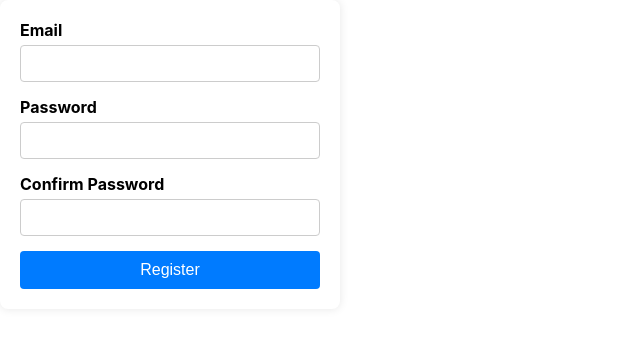
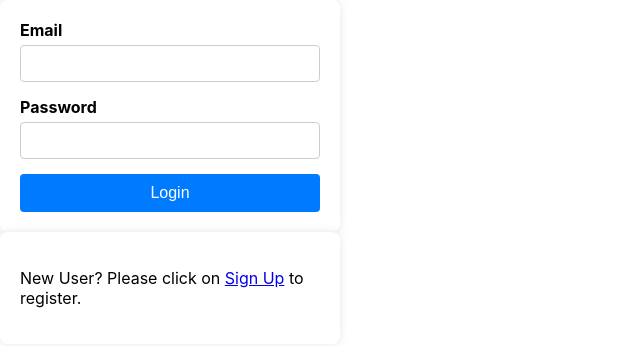
Before and after one commit to Nishant3105/expensetracker, a React (Create React App) app: page /login in a window 1280 px wide. Shown: the top 346 px of the page, without its empty margins (0-640 px from the left). Built offline with nearby package versions, Linux system fonts and the light colour scheme.

Commit message:
Login Screen

```diff
--- a/package.json
+++ b/package.json
@@ -8,6 +8,7 @@
     "@testing-library/user-event": "^13.5.0",
     "react": "^18.3.1",
     "react-dom": "^18.3.1",
+    "react-router-dom": "^5.3.4",
     "react-scripts": "5.0.1",
     "web-vitals": "^2.1.4"
   },
--- a/src/App.js
+++ b/src/App.js
@@ -1,9 +1,18 @@
 import './App.css';
-import Signup from './Components/Signup';
+import { Switch, Route, Redirect } from 'react-router-dom';
+import Expense from './Pages/Expense/Expense';
+import LogIn from './Pages/Auth/LogIn';
+import SignUp from './Pages/Auth/SignUp';
 
 function App() {
   return (
-    <Signup/>
+    <Switch>
+      <Route path="/" exact><Redirect to="/login"/></Route>
+      <Route path="/login"><LogIn/></Route>
+      <Route path="/signup"><SignUp/></Route>
+      <Route path="/expense"><Expense/></Route>
+      <Route path="*"><Redirect to="/login"/></Route>
+    </Switch>
   )
 }
 
--- /dev/null
+++ b/src/Components/Login.js
@@ -0,0 +1,45 @@
+import React, { useState, useContext } from 'react'
+import Classes from './Signup.module.css'
+import AuthContext from '../Contexts/AuthContext';
+import { useHistory,Link } from 'react-router-dom';
+
+const Login = () => {
+    const authCtx=useContext(AuthContext)
+    const history=useHistory()
+    const [userDetails, setUserDetails] = useState({
+        email: '',
+        password: ''
+    })
+
+    const changeHandler = (e) => {
+        const { id, value } = e.target
+        setUserDetails(prevState => ({ ...prevState, [id]: value }))
+    }
+
+    const submitHandler = (e) => {
+        e.preventDefault()
+        const res=authCtx.signupNlogin(userDetails, true)
+        if(res){
+            history.push('/expense')
+        }
+    }
+    return (
+        <>
+        <div className={Classes.container}>
+            <form className={Classes.forminput}>
+                <label htmlFor="email">Email</label>
+                <input id="email" type="email" value={userDetails.email} onChange={changeHandler} required></input>
+                <label htmlFor="password">Password</label>
+                <input id="password" type="password" value={userDetails.password} onChange={changeHandler} required></input>
+                {/* {error && <p>{error}</p>} */}
+                <button type="submit" onClick={submitHandler} className={Classes.button}>Login</button>
+            </form>
+        </div>
+        <div className={Classes.container}>
+            <p>New User? Please click on <Link to="/signup">Sign Up</Link> to register.</p>
+        </div>
+        </>
+    )
+}
+
+export default Login
--- a/src/Components/Signup.js
+++ b/src/Components/Signup.js
@@ -1,9 +1,11 @@
 import React, { useState,useContext } from 'react'
 import AuthContext from '../Contexts/AuthContext';
 import Classes from './Signup.module.css'
+import { useHistory, Link } from 'react-router-dom/cjs/react-router-dom';
 
 const Signup = () => {
     const authCtx=useContext(AuthContext)
+    const history=useHistory()
     const [error, setError] = useState('');
     const [passwordStrength, setPasswordStrength] = useState('');
     const [userDetails, setUserDetails] = useState({
@@ -55,7 +57,10 @@ const Signup = () => {
                 return
             }
             // else if(userDetails.email === "" || userDetails.password === "" || userDetails.)
-                authCtx.signup(userDetails)
+                const res=authCtx.signupNlogin(userDetails, false)
+            if(res){
+                history.push('/login')
+            }
 
         }catch(error){
             console.log(error.message)
@@ -63,6 +68,7 @@ const Signup = () => {
 
     }
     return (
+        <>
         <div className={Classes.container}>
             <form className={Classes.forminput}>
                 <label htmlFor="email">Email</label>
@@ -76,6 +82,10 @@ const Signup = () => {
                 <button type="submit" onClick={submitHandler} className={Classes.button}>Register</button>
             </form>
         </div>
+        <div className={Classes.container}>
+            <p>Already a User? <Link to="/login">Login</Link></p>
+        </div>
+        </>
     );
 }
 
--- a/src/Contexts/AuthContext.js
+++ b/src/Contexts/AuthContext.js
@@ -1,7 +1,7 @@
 import React, { useEffect, useState } from 'react'
 
 const AuthContext = React.createContext({
-    signup: () => { },
+    signupNlogin: () => { },
     token: null,
     email: null
 })
@@ -19,10 +19,11 @@ export const AuthContextProvider = (props) => {
         })
     }, [])
 
-    const signupHandler = async (usercreds) => {
+    const signupNloginHandler = async (usercreds, login) => {
         try {
             const { email, password } = usercreds
-            const response = await fetch('https://identitytoolkit.googleapis.com/v1/accounts:signUp?key=AIzaSyBAv27yK2e9727TRSNUfn8_39wXJFexs1s', {
+            const url=login ? 'signInWithPassword' : 'signUp'
+            const response = await fetch(`https://identitytoolkit.googleapis.com/v1/accounts:${url}?key=AIzaSyBAv27yK2e9727TRSNUfn8_39wXJFexs1s`, {
                 method: 'POST',
                 headers: {
                     'Content-Type': 'application/json'
@@ -32,8 +33,11 @@ export const AuthContextProvider = (props) => {
             if (!response.ok) throw new Error('Something went wrong!')
             else if (response.ok) {
                 const data = await response.json()
-                localStorage.setItem('token', data.idToken)
-                localStorage.setItem('email', data.email)
+                if(login){
+                    localStorage.setItem('token', data.idToken)
+                    localStorage.setItem('email', data.email)
+                }
+                return true
             }
         } catch (error) {
             console.log(error.message)
@@ -41,7 +45,7 @@ export const AuthContextProvider = (props) => {
         }
     }
     const contextValues = {
-        signup: signupHandler,
+        signupNlogin: signupNloginHandler,
         token: userDetails.token,
         email: userDetails.email
     }
--- /dev/null
+++ b/src/Pages/Auth/LogIn.js
@@ -0,0 +1,10 @@
+import React from 'react'
+import Login from '../../Components/Login'
+
+const LogIn = () => {
+  return (
+    <Login/>
+  )
+}
+
+export default LogIn
--- /dev/null
+++ b/src/Pages/Auth/SignUp.js
@@ -0,0 +1,10 @@
+import React from 'react'
+import Signup from '../../Components/Signup'
+
+const SignUp = () => {
+  return (
+    <Signup/>
+  )
+}
+
+export default SignUp
--- /dev/null
+++ b/src/Pages/Expense/Expense.js
@@ -0,0 +1,9 @@
+import React from 'react'
+
+const Expense = () => {
+  return (
+    <div>Welcome to Expense Tracker App!</div>
+  )
+}
+
+export default Expense
--- a/src/index.js
+++ b/src/index.js
@@ -4,12 +4,15 @@ import './index.css';
 import App from './App';
 import reportWebVitals from './reportWebVitals';
 import { AuthContextProvider } from './Contexts/AuthContext';
+import { BrowserRouter } from 'react-router-dom'
 
 const root = ReactDOM.createRoot(document.getElementById('root'));
 root.render(
   <AuthContextProvider>
     <React.StrictMode>
-      <App />
+      <BrowserRouter>
+        <App />
+      </BrowserRouter>
     </React.StrictMode>
   </AuthContextProvider>
 );
```
Also changed, not shown: 1 other file (tests, documents, lock files or other folders).
